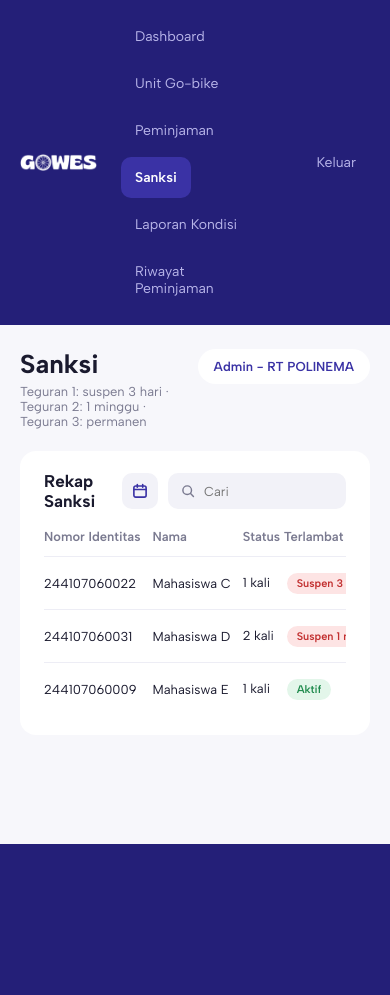
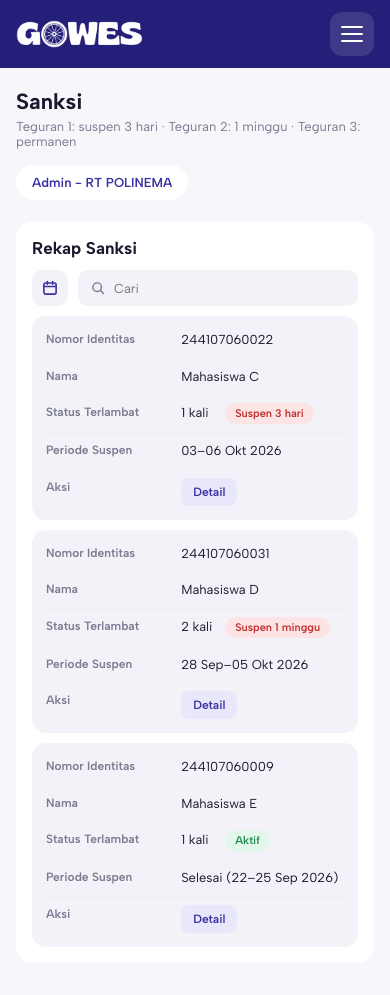
Before and after one commit to eepppiii/GOWES-GO-WITH-EASY-SYSTEM-, a PHP site: page /admin/sanksi.html in a window 390 px wide. Before the commit the page ends 844 px from the top, so only its background shows below. Run offline with PHP 8.4, Linux system fonts and the light colour scheme.

Commit message:
Ubah Jadi responsive dan tambahkan checkbox & hamburger menu

```diff
--- a/frontend/admin/dashboard.html
+++ b/frontend/admin/dashboard.html
@@ -18,13 +18,13 @@
   <div class="admin-shell">
 
     <!-- ===== SIDEBAR ===== -->
-    <aside class="sidebar">
+    <aside class="sidebar"><input type="checkbox" id="nav-toggle" class="nav-toggle" aria-label="Buka atau tutup menu">
       <div>
         <a class="logo" href="dashboard.html"><img src="../img/logo-white.png" alt="GOWES"></a>
         <div class="role">Admin / RT POLINEMA</div>
       </div>
 
-      <nav class="menu" aria-label="Menu Admin / RT POLINEMA">
+      <label class="hamburger" for="nav-toggle" aria-label="Buka menu"><span></span><span></span><span></span></label><nav class="menu" aria-label="Menu Admin / RT POLINEMA">
         <a href="dashboard.html" class="on">Dashboard</a>
         <a href="unit.html" class="">Unit Go-bike</a>
         <a href="peminjaman.html" class="">Peminjaman</a>
--- a/frontend/admin/laporan.html
+++ b/frontend/admin/laporan.html
@@ -18,13 +18,13 @@
   <div class="admin-shell">
 
     <!-- ===== SIDEBAR ===== -->
-    <aside class="sidebar">
+    <aside class="sidebar"><input type="checkbox" id="nav-toggle" class="nav-toggle" aria-label="Buka atau tutup menu">
       <div>
         <a class="logo" href="dashboard.html"><img src="../img/logo-white.png" alt="GOWES"></a>
         <div class="role">Admin / RT POLINEMA</div>
       </div>
 
-      <nav class="menu" aria-label="Menu Admin / RT POLINEMA">
+      <label class="hamburger" for="nav-toggle" aria-label="Buka menu"><span></span><span></span><span></span></label><nav class="menu" aria-label="Menu Admin / RT POLINEMA">
         <a href="dashboard.html" class="">Dashboard</a>
         <a href="unit.html" class="">Unit Go-bike</a>
         <a href="peminjaman.html" class="">Peminjaman</a>
--- a/frontend/admin/peminjaman.html
+++ b/frontend/admin/peminjaman.html
@@ -18,13 +18,13 @@
   <div class="admin-shell">
 
     <!-- ===== SIDEBAR ===== -->
-    <aside class="sidebar">
+    <aside class="sidebar"><input type="checkbox" id="nav-toggle" class="nav-toggle" aria-label="Buka atau tutup menu">
       <div>
         <a class="logo" href="dashboard.html"><img src="../img/logo-white.png" alt="GOWES"></a>
         <div class="role">Admin / RT POLINEMA</div>
       </div>
 
-      <nav class="menu" aria-label="Menu Admin / RT POLINEMA">
+      <label class="hamburger" for="nav-toggle" aria-label="Buka menu"><span></span><span></span><span></span></label><nav class="menu" aria-label="Menu Admin / RT POLINEMA">
         <a href="dashboard.html" class="">Dashboard</a>
         <a href="unit.html" class="">Unit Go-bike</a>
         <a href="peminjaman.html" class="on">Peminjaman</a>
--- a/frontend/admin/riwayat.html
+++ b/frontend/admin/riwayat.html
@@ -18,13 +18,13 @@
   <div class="admin-shell">
 
     <!-- ===== SIDEBAR ===== -->
-    <aside class="sidebar">
+    <aside class="sidebar"><input type="checkbox" id="nav-toggle" class="nav-toggle" aria-label="Buka atau tutup menu">
       <div>
         <a class="logo" href="dashboard.html"><img src="../img/logo-white.png" alt="GOWES"></a>
         <div class="role">Admin / RT POLINEMA</div>
       </div>
 
-      <nav class="menu" aria-label="Menu Admin / RT POLINEMA">
+      <label class="hamburger" for="nav-toggle" aria-label="Buka menu"><span></span><span></span><span></span></label><nav class="menu" aria-label="Menu Admin / RT POLINEMA">
         <a href="dashboard.html" class="">Dashboard</a>
         <a href="unit.html" class="">Unit Go-bike</a>
         <a href="peminjaman.html" class="">Peminjaman</a>
--- a/frontend/admin/sanksi.html
+++ b/frontend/admin/sanksi.html
@@ -18,13 +18,13 @@
   <div class="admin-shell">
 
     <!-- ===== SIDEBAR ===== -->
-    <aside class="sidebar">
+    <aside class="sidebar"><input type="checkbox" id="nav-toggle" class="nav-toggle" aria-label="Buka atau tutup menu">
       <div>
         <a class="logo" href="dashboard.html"><img src="../img/logo-white.png" alt="GOWES"></a>
         <div class="role">Admin / RT POLINEMA</div>
       </div>
 
-      <nav class="menu" aria-label="Menu Admin / RT POLINEMA">
+      <label class="hamburger" for="nav-toggle" aria-label="Buka menu"><span></span><span></span><span></span></label><nav class="menu" aria-label="Menu Admin / RT POLINEMA">
         <a href="dashboard.html" class="">Dashboard</a>
         <a href="unit.html" class="">Unit Go-bike</a>
         <a href="peminjaman.html" class="">Peminjaman</a>
--- a/frontend/admin/unit.html
+++ b/frontend/admin/unit.html
@@ -18,13 +18,13 @@
   <div class="admin-shell">
 
     <!-- ===== SIDEBAR ===== -->
-    <aside class="sidebar">
+    <aside class="sidebar"><input type="checkbox" id="nav-toggle" class="nav-toggle" aria-label="Buka atau tutup menu">
       <div>
         <a class="logo" href="dashboard.html"><img src="../img/logo-white.png" alt="GOWES"></a>
         <div class="role">Admin / RT POLINEMA</div>
       </div>
 
-      <nav class="menu" aria-label="Menu Admin / RT POLINEMA">
+      <label class="hamburger" for="nav-toggle" aria-label="Buka menu"><span></span><span></span><span></span></label><nav class="menu" aria-label="Menu Admin / RT POLINEMA">
         <a href="dashboard.html" class="">Dashboard</a>
         <a href="unit.html" class="on">Unit Go-bike</a>
         <a href="peminjaman.html" class="">Peminjaman</a>
--- a/frontend/css/panel.css
+++ b/frontend/css/panel.css
@@ -69,3 +69,162 @@ table.tbl { width: 100%; border-collapse: collapse; margin-top: 6px; }
 /* ---------- tombol aksi ganda di tabel (Konfirmasi Pinjam / Kembali) & hitungan sanksi ---------- */
 .actions { display: flex; gap: 8px; flex-wrap: wrap; }
 .cnt { display: inline-block; min-width: 38px; margin-right: 6px; }
+
+/* ---------- TABEL RESPONSIVE (HP) ----------
+   Di layar <= 640px, setiap baris tabel jadi satu kartu; nama kolom diambil dari
+   atribut data-label di tiap <td> (diisi otomatis oleh js/tabel.js). */
+@media (max-width: 640px) {
+  .main { padding: 20px 16px 32px; }
+  .topbar-a { flex-wrap: wrap; }
+  .topbar-a h1 { font-size: 22px; line-height: 27px; }
+  .panel { padding: 16px; }
+  .panel-head { flex-wrap: wrap; }
+  .tools { flex: 1 1 100%; }
+  .tool-search { flex: 1; }
+  .tool-search input { width: 100%; min-width: 0; }
+  .search-row { flex-wrap: wrap; }
+  .search-row .inp { flex: 1 1 100%; order: 2; }
+  .stat .v { font-size: 30px; }
+  .menu a, .menu-logout { padding: 9px 12px; font-size: 13px; }
+
+  .table-wrap { overflow-x: visible; }
+  table.tbl, .tbl tbody, .tbl tr, .tbl td { display: block; width: 100%; }
+  .tbl thead { position: absolute; width: 1px; height: 1px; overflow: hidden; clip: rect(0 0 0 0); }
+  .tbl tbody tr { background: var(--surface); border-radius: 14px; padding: 6px 14px; margin-top: 10px; }
+  .tbl td { height: auto; min-height: 36px; padding: 8px 0; white-space: normal; line-height: 1.5; }
+  .tbl tbody tr td:not(:last-child) { border-bottom: 1px solid var(--line); }
+  .tbl tbody tr td:last-child { border-bottom: 0; }
+  .tbl td::before { content: attr(data-label); display: inline-block; width: 42%; padding-right: 10px; vertical-align: top; font-size: 12px; font-weight: 600; color: var(--muted); }
+  .tbl td[data-label=""]::before { display: none; }
+}
+
+/* ===== Hamburger menu (admin & petugas) ===== */
+
+/* Desktop: checkbox & hamburger tidak ditampilkan */
+.nav-toggle {
+  position: absolute;
+  opacity: 0;
+  pointer-events: none;
+  width: 0;
+  height: 0;
+}
+.hamburger {
+  display: none;
+}
+
+@media (max-width: 768px) {
+  .admin-shell {
+    flex-direction: column;
+  }
+
+  .admin-shell .sidebar {
+    position: sticky;
+    top: 0;
+    z-index: 50;
+    width: 100%;
+    height: auto;
+    min-height: 0;
+    display: grid;
+    grid-template-columns: 1fr auto;
+    grid-template-areas:
+      "brand  burger"
+      "menu   menu"
+      "logout logout";
+    align-items: center;
+    gap: 0 16px;
+    padding: 12px 16px;
+  }
+
+  /* Logo */
+  .admin-shell .sidebar > div:first-of-type {
+    grid-area: brand;
+    display: flex;
+    align-items: center;
+  }
+  .admin-shell .sidebar .logo img {
+    height: 28px;
+    width: auto;
+    display: block;
+  }
+  .admin-shell .sidebar .role {
+    display: none; /* sudah ada pill di header halaman */
+  }
+
+  /* Tombol hamburger */
+  .admin-shell .hamburger {
+    grid-area: burger;
+    display: flex;
+    flex-direction: column;
+    justify-content: center;
+    gap: 5px;
+    width: 44px;
+    height: 44px;
+    padding: 0 11px;
+    border-radius: 12px;
+    background: rgba(255, 255, 255, .12);
+    cursor: pointer;
+  }
+  .admin-shell .hamburger span {
+    display: block;
+    height: 2px;
+    border-radius: 2px;
+    background: #fff;
+    transition: transform .2s ease, opacity .2s ease;
+  }
+  .nav-toggle:focus-visible ~ .hamburger {
+    outline: 2px solid #fff;
+    outline-offset: 2px;
+  }
+
+  /* Hamburger berubah jadi X saat terbuka */
+  .nav-toggle:checked ~ .hamburger span:nth-child(1) {
+    transform: translateY(7px) rotate(45deg);
+  }
+  .nav-toggle:checked ~ .hamburger span:nth-child(2) {
+    opacity: 0;
+  }
+  .nav-toggle:checked ~ .hamburger span:nth-child(3) {
+    transform: translateY(-7px) rotate(-45deg);
+  }
+
+  /* Menu & Keluar: tersembunyi dulu */
+  .admin-shell .sidebar .menu,
+  .admin-shell .sidebar .menu-logout {
+    display: none;
+  }
+
+  /* Terbuka saat checkbox tercentang */
+  .nav-toggle:checked ~ .menu {
+    grid-area: menu;
+    display: flex;
+    flex-direction: column;
+    flex: none;
+    gap: 4px;
+    margin: 14px 0 0;
+    padding: 0;
+    overflow: visible;
+  }
+  .nav-toggle:checked ~ .menu a {
+    display: block;
+    white-space: normal;
+    padding: 12px 14px;
+    border-radius: 10px;
+    font-size: 14px;
+  }
+  .nav-toggle:checked ~ .menu-logout {
+    grid-area: logout;
+    display: block;
+    margin: 10px 0 0;
+    padding: 12px 14px;
+    border-radius: 10px;
+    text-align: center;
+    font-size: 14px;
+    background: rgba(255, 255, 255, .12);
+    text-decoration: none;
+  }
+
+  .admin-shell .main {
+    width: 100%;
+    min-width: 0;
+  }
+}
--- a/frontend/petugas/dashboard.html
+++ b/frontend/petugas/dashboard.html
@@ -18,13 +18,13 @@
   <div class="admin-shell">
 
     <!-- ===== SIDEBAR ===== -->
-    <aside class="sidebar">
+    <aside class="sidebar"><input type="checkbox" id="nav-toggle" class="nav-toggle" aria-label="Buka atau tutup menu">
       <div>
         <a class="logo" href="dashboard.html"><img src="../img/logo-white.png" alt="GOWES"></a>
         <div class="role">Petugas / Satpam</div>
       </div>
 
-      <nav class="menu" aria-label="Menu Petugas / Satpam">
+      <label class="hamburger" for="nav-toggle" aria-label="Buka menu"><span></span><span></span><span></span></label><label class="hamburger" for="nav-toggle" aria-label="Buka menu"><span></span><span></span><span></span></label><nav class="menu" aria-label="Menu Petugas / Satpam">
         <a href="dashboard.html" class="on">Dashboard</a>
         <a href="unit.html" class="">Unit Go-bike</a>
         <a href="peminjaman.html" class="">Peminjaman</a>
--- a/frontend/petugas/laporan.html
+++ b/frontend/petugas/laporan.html
@@ -18,13 +18,13 @@
   <div class="admin-shell">
 
     <!-- ===== SIDEBAR ===== -->
-    <aside class="sidebar">
+    <aside class="sidebar"><input type="checkbox" id="nav-toggle" class="nav-toggle" aria-label="Buka atau tutup menu">
       <div>
         <a class="logo" href="dashboard.html"><img src="../img/logo-white.png" alt="GOWES"></a>
         <div class="role">Petugas / Satpam</div>
       </div>
 
-      <nav class="menu" aria-label="Menu Petugas / Satpam">
+      <label class="hamburger" for="nav-toggle" aria-label="Buka menu"><span></span><span></span><span></span></label><nav class="menu" aria-label="Menu Petugas / Satpam">
         <a href="dashboard.html" class="">Dashboard</a>
         <a href="unit.html" class="">Unit Go-bike</a>
         <a href="peminjaman.html" class="">Peminjaman</a>
--- a/frontend/petugas/peminjaman.html
+++ b/frontend/petugas/peminjaman.html
@@ -18,13 +18,13 @@
   <div class="admin-shell">
 
     <!-- ===== SIDEBAR ===== -->
-    <aside class="sidebar">
+    <aside class="sidebar"><input type="checkbox" id="nav-toggle" class="nav-toggle" aria-label="Buka atau tutup menu">
       <div>
         <a class="logo" href="dashboard.html"><img src="../img/logo-white.png" alt="GOWES"></a>
         <div class="role">Petugas / Satpam</div>
       </div>
 
-      <nav class="menu" aria-label="Menu Petugas / Satpam">
+      <label class="hamburger" for="nav-toggle" aria-label="Buka menu"><span></span><span></span><span></span></label><label class="hamburger" for="nav-toggle" aria-label="Buka menu"><span></span><span></span><span></span></label><nav class="menu" aria-label="Menu Petugas / Satpam">
         <a href="dashboard.html" class="">Dashboard</a>
         <a href="unit.html" class="">Unit Go-bike</a>
         <a href="peminjaman.html" class="on">Peminjaman</a>
--- a/frontend/petugas/riwayat.html
+++ b/frontend/petugas/riwayat.html
@@ -18,13 +18,13 @@
   <div class="admin-shell">
 
     <!-- ===== SIDEBAR ===== -->
-    <aside class="sidebar">
+    <aside class="sidebar"><input type="checkbox" id="nav-toggle" class="nav-toggle" aria-label="Buka atau tutup menu">
       <div>
         <a class="logo" href="dashboard.html"><img src="../img/logo-white.png" alt="GOWES"></a>
         <div class="role">Petugas / Satpam</div>
       </div>
 
-      <nav class="menu" aria-label="Menu Petugas / Satpam">
+      <label class="hamburger" for="nav-toggle" aria-label="Buka menu"><span></span><span></span><span></span></label><nav class="menu" aria-label="Menu Petugas / Satpam">
         <a href="dashboard.html" class="">Dashboard</a>
         <a href="unit.html" class="">Unit Go-bike</a>
         <a href="peminjaman.html" class="">Peminjaman</a>
--- a/frontend/petugas/unit.html
+++ b/frontend/petugas/unit.html
@@ -18,13 +18,13 @@
   <div class="admin-shell">
 
     <!-- ===== SIDEBAR ===== -->
-    <aside class="sidebar">
+    <aside class="sidebar"><input type="checkbox" id="nav-toggle" class="nav-toggle" aria-label="Buka atau tutup menu">
       <div>
         <a class="logo" href="dashboard.html"><img src="../img/logo-white.png" alt="GOWES"></a>
         <div class="role">Petugas / Satpam</div>
       </div>
 
-      <nav class="menu" aria-label="Menu Petugas / Satpam">
+      <label class="hamburger" for="nav-toggle" aria-label="Buka menu"><span></span><span></span><span></span></label><label class="hamburger" for="nav-toggle" aria-label="Buka menu"><span></span><span></span><span></span></label><label class="hamburger" for="nav-toggle" aria-label="Buka menu"><span></span><span></span><span></span></label><nav class="menu" aria-label="Menu Petugas / Satpam">
         <a href="dashboard.html" class="">Dashboard</a>
         <a href="unit.html" class="on">Unit Go-bike</a>
         <a href="peminjaman.html" class="">Peminjaman</a>
```
Also changed, not shown: frontend/js/tabel.js (+15 -0 lines).
